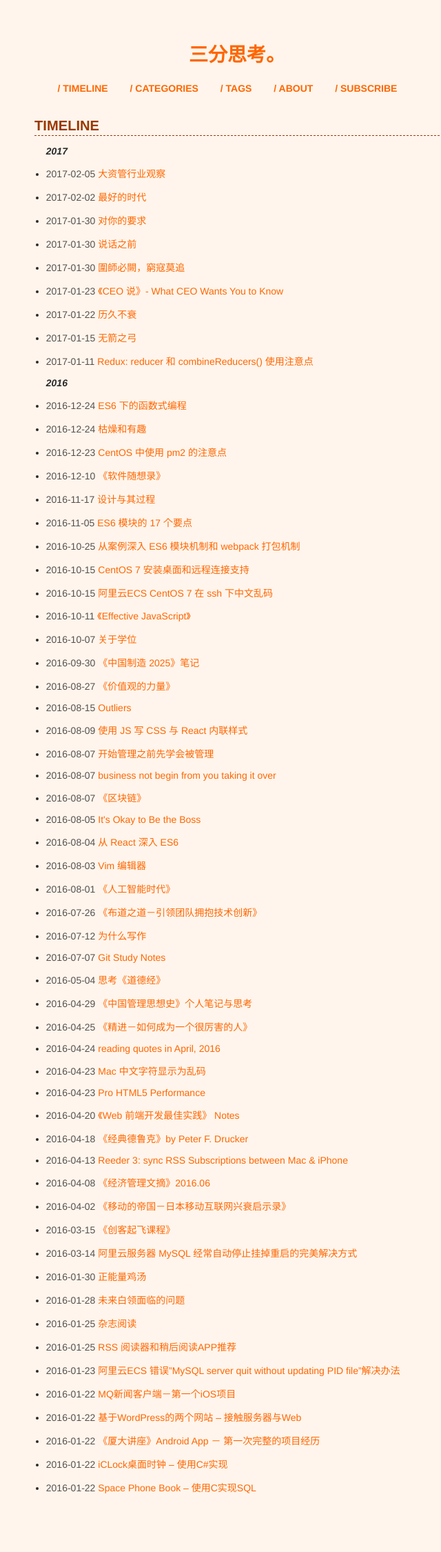
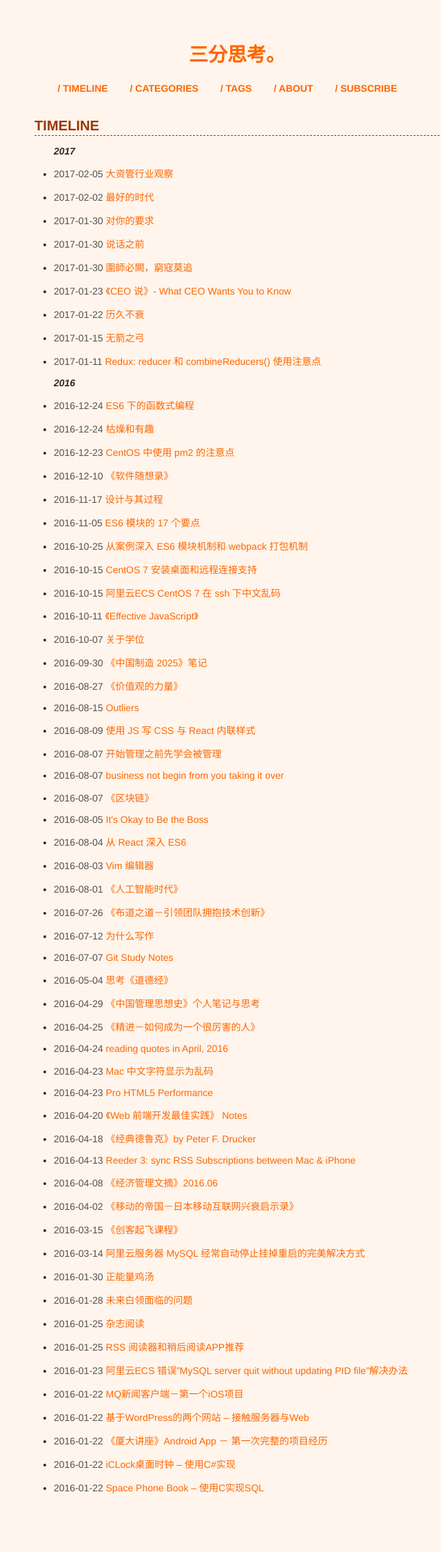
Before and after one commit to xianyuxmu/xianyuxmu.github.io, a Jekyll site: the page built from timeline.md, in a window 1280 px wide. Shown: the whole page at 69% size, without its empty margins (296-936 px from the left). Built offline with Jekyll 4.4.1, drawn with Linux system fonts in a browser that asks for light colours; comment, search, counter and statistics services are not loaded.

Commit message:
modify padding left

```diff
--- a/assets/css/voyage.css
+++ b/assets/css/voyage.css
@@ -102,7 +102,7 @@ ul li {
 }
 
 ul {
-	padding-left: 1.2em;
+	padding-left: 2em;
 }
 
 ol {
```
